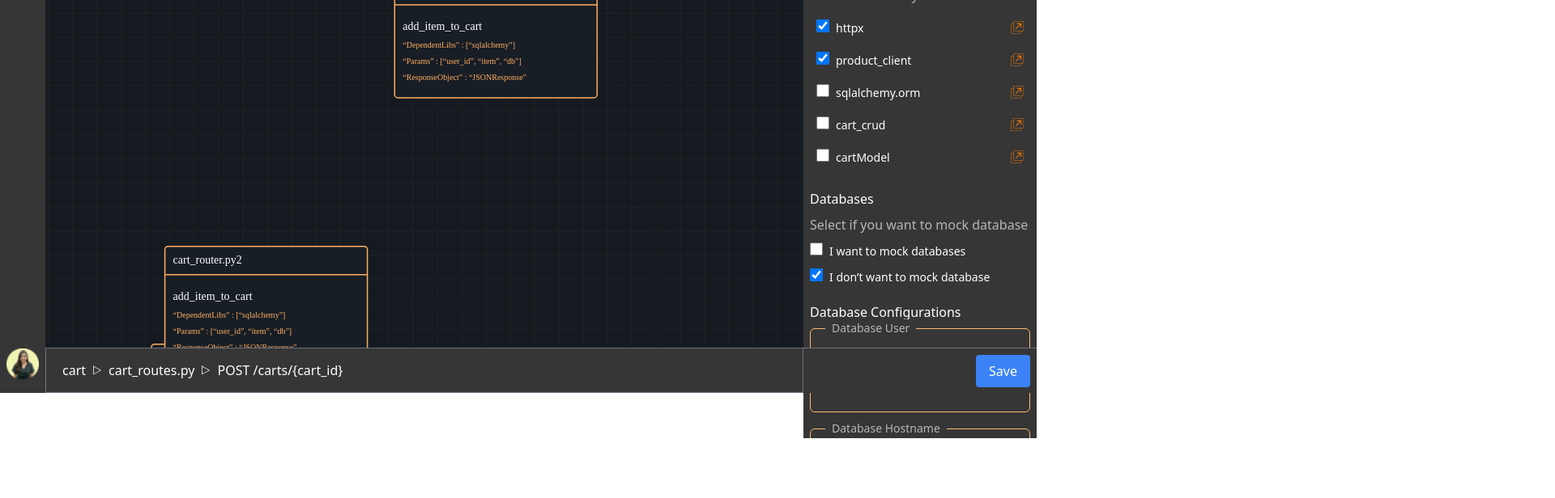
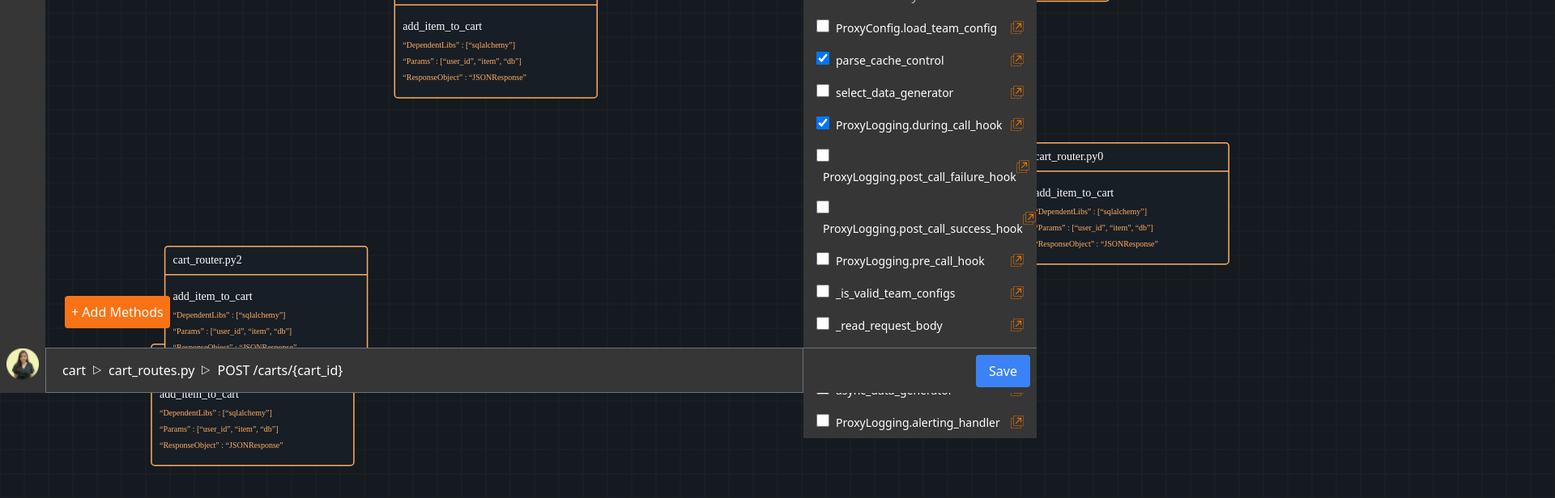
Before and after one commit to lordbakyarou/momentumsh, a React (Vite) app: page / in a window 1280 px wide. Shown: the part 314-930 px from the top of the page at 81% size, 1920 px wide, since content can reach past the window. Before the commit the page ends 800 px from the top, so only its background shows below. Built offline with nearby package versions, Linux system fonts and the light colour scheme.

Commit message:
logo change

```diff
--- a/src/@components/Body.jsx
+++ b/src/@components/Body.jsx
@@ -60,6 +60,7 @@ const Canvas = () => {
   };
 
   return (
+    <div className="relative">
       <Stage
         width={width * 2}
         height={height * 2}
@@ -102,6 +103,13 @@ const Canvas = () => {
           ))}
         </Layer>
       </Stage>
+      <button
+        className="bg-orange-500 fixed bottom-20 left-20  p-2 rounded text-white z-50"
+        onClick={() => alert("Add Methods clicked!")}
+      >
+        + Add Methods
+      </button>
+    </div>
   );
 };
 
--- a/src/@components/ConfigurationPanel/Configuration.jsx
+++ b/src/@components/ConfigurationPanel/Configuration.jsx
@@ -1,3 +1,4 @@
+import configurationData from "../../utils/configurationData";
 import CheckBox from "../CheckBox";
 import InputBox from "../InputBox";
 import Select from "../Select";
@@ -7,12 +8,15 @@ import ConfigurationDataPoint from "./ConfigurationDataPoint";
 import ConfigurationHeading from "./ConfigurationHeading";
 
 const Configuration = () => {
+  const data = configurationData;
+
   return (
     <div className="fixed right-0 z-50 flex flex-col gap-5 top-14 bg-primary-gray h-full w-72 p-2 overflow-y-auto pb-96">
       <ConfigurationColumn>
-        <div className="text-white font-sembold text-xl">cart_campaign</div>
-        <ConfigurationDataPoint dataPoint={"Last 2 commits scanned"} />
-        <ConfigurationDataPoint dataPoint={"5 entry points identified"} />
+        <div className="text-white font-sembold text-xl">{data.flow}</div>
+        {data.dataPoints.map((point, index) => (
+          <ConfigurationDataPoint dataPoint={point} key={index} />
+        ))}
       </ConfigurationColumn>
 
       <ConfigurationColumn>
@@ -26,14 +30,8 @@ const Configuration = () => {
           Select the onces you want to mock
         </p>
         <ConfigurationCheckBox
-          entities_to_mock={["httpx", "product_client"]}
-          all_entities={[
-            "httpx",
-            "product_client",
-            "sqlalchemy.orm",
-            "cart_crud",
-            "cartModel",
-          ]}
+          entities_to_mock={[...data.entities_to_mock]}
+          all_entities={[...data.dependencies]}
           dependencies={true}
         />
       </ConfigurationColumn>
@@ -44,23 +42,50 @@ const Configuration = () => {
           Select if you want to mock database
         </p>
         <div className="flex flex-col gap-2">
-          <CheckBox isChecked={false} entity={"I want to mock databases"} />
-          <CheckBox isChecked={true} entity={"I don’t want to mock database"} />
+          {!data.is_db_mocked ? (
+            <>
+              <CheckBox isChecked={false} entity={"I want to mock databases"} />
+              <CheckBox
+                isChecked={true}
+                entity={"I don’t want to mock database"}
+              />
+            </>
+          ) : (
+            <>
+              <CheckBox isChecked={true} entity={"I want to mock databases"} />
+              <CheckBox
+                isChecked={false}
+                entity={"I don’t want to mock database"}
+              />
+            </>
+          )}
         </div>
       </ConfigurationColumn>
 
       <ConfigurationColumn>
         <ConfigurationHeading heading="Database Configurations" />
         <div className="flex flex-col gap-5">
-          <InputBox inputLable={"Database User"} value={""} />
-          <InputBox inputLable={"Database Password"} value={""} />
-          <InputBox inputLable={"Database Hostname"} value={""} />
+          <InputBox
+            inputLable={"Database User"}
+            value={data.db_config.username}
+          />
+          <InputBox
+            inputLable={"Database Password"}
+            value={data.db_config.password}
+          />
+          <InputBox
+            inputLable={"Database Hostname"}
+            value={data.db_config.hostname}
+          />
         </div>
       </ConfigurationColumn>
 
       <div className="fixed flex bottom-0 right-0 h-14 bg-primary-gray border-t border-gray-500  w-72">
         <div className="ml-auto p-2">
-          <button className="bg-blue-500 text-white p-2 px-4 rounded justify-end">
+          <button
+            className="bg-blue-500 text-white p-2 px-4 rounded justify-end"
+            onClick={() => console.log("saving")}
+          >
             Save
           </button>
         </div>
--- a/src/@components/sidebar/Sidebar.jsx
+++ b/src/@components/sidebar/Sidebar.jsx
@@ -12,7 +12,7 @@ import userProfile from "../../assets/userProfile.png";
 
 const Sidebar = () => {
   return (
-    <div className="fixed z-50 left-0 top-0 pt-4 flex flex-col items-center min-h-screen w-14 bg-primary-gray">
+    <div className="fixed z-50 left-0 top-0 pt-4 flex flex-col items-center min-h-screen h-full w-14 bg-primary-gray">
       <Logo />
 
       <div className="flex flex-col gap-10 text-2xl pt-10">
--- /dev/null
+++ b/src/utils/configurationData.js
@@ -0,0 +1,26 @@
+const configurationData = {
+  flow: "cart_campaign",
+  dataPoints: ["Last 2 commits scanned", "5 entry points identified"],
+  apiPoints: ["POST /carts/{carts_id}"],
+  entities_to_mock: ["parse_cache_control", "ProxyLogging.during_call_hook"],
+  dependencies: [
+    "ProxyConfig.load_team_config",
+    "parse_cache_control",
+    "select_data_generator",
+    "ProxyLogging.during_call_hook",
+    "ProxyLogging.post_call_failure_hook",
+    "ProxyLogging.post_call_success_hook",
+    "ProxyLogging.pre_call_hook",
+    "_is_valid_team_configs",
+    "_read_request_body",
+    "ProxyConfig.get_config",
+    "async_data_generator",
+    "ProxyLogging.alerting_handler",
+    "print_verbose",
+    "update_spend",
+  ],
+  is_db_mocked: true,
+  db_config: { username: "", password: "", hostname: "" },
+};
+
+export default configurationData;
```
Lines whose indentation alone changed are shown as unchanged.
